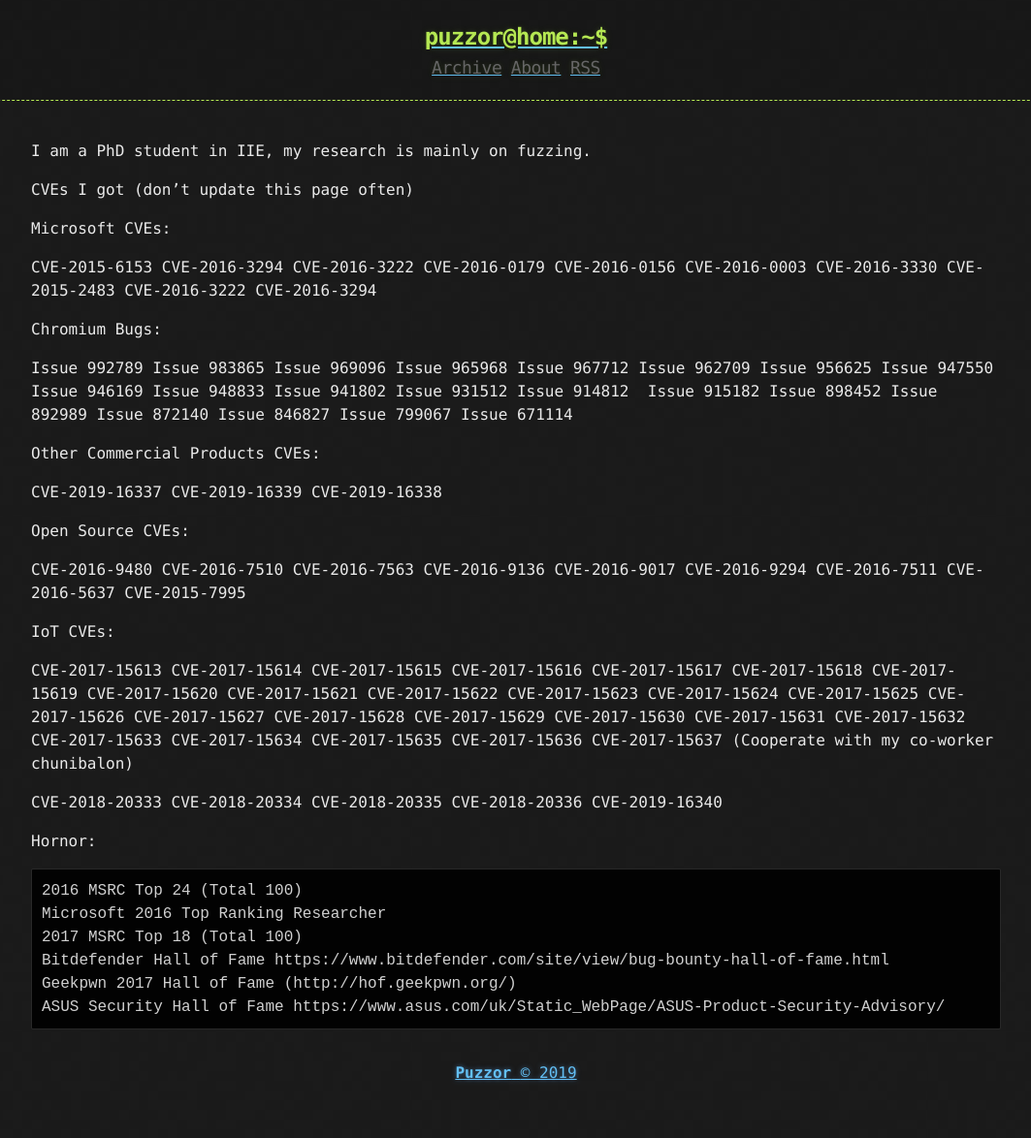
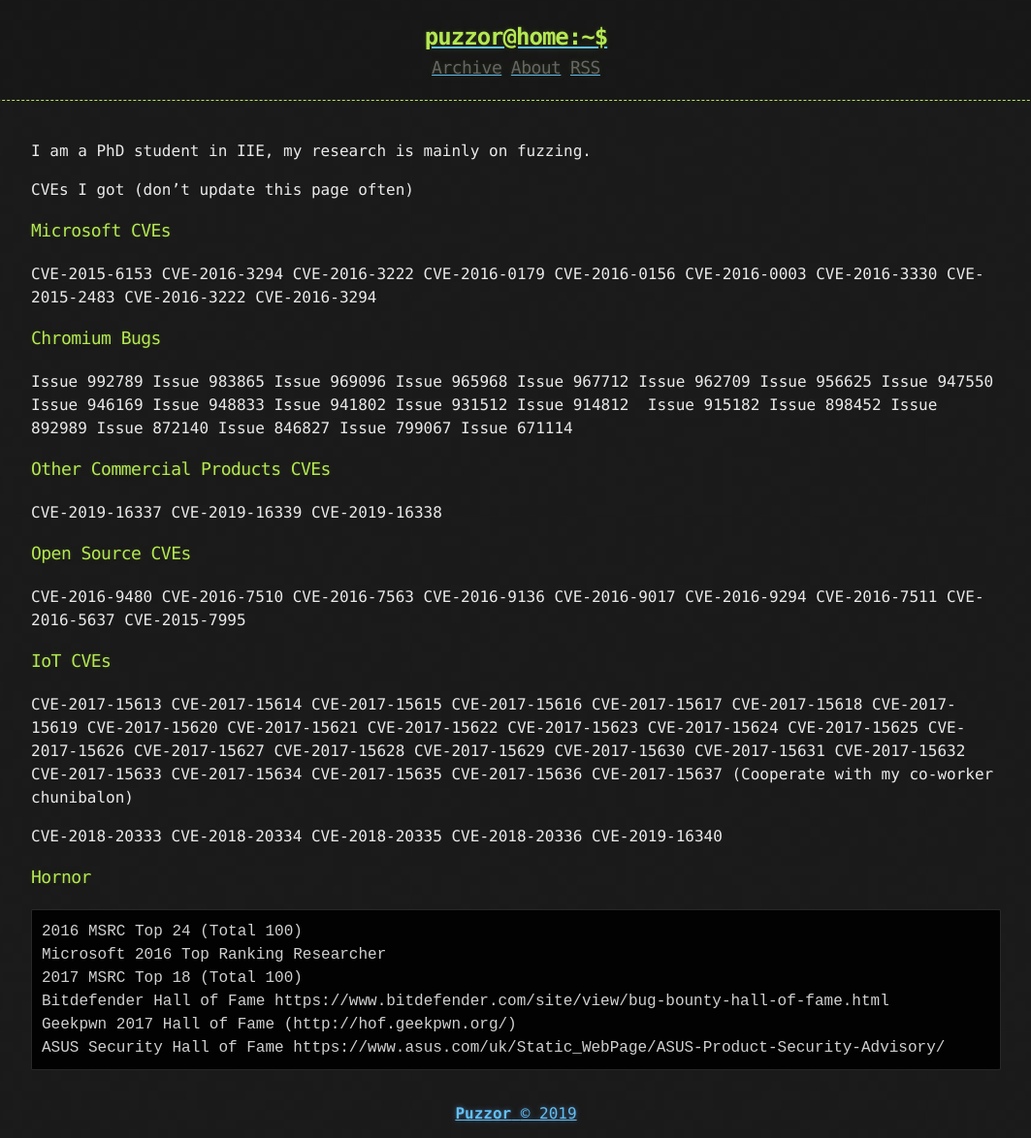
Before and after one commit to Puzzor/puzzor.github.io, a Jekyll site: the page built from about.md, in a window 1280 px wide. Shown: the whole page at 97% size, without its empty margins (108-1171 px from the left). Built offline with Jekyll 4.4.1, drawn with Linux system fonts in a browser that asks for light colours; before the commit the page ends 1132 px from its top, so only the background shows below that; part of the change alters nothing that is shown.

```diff
--- a/about.md
+++ b/about.md
@@ -7,33 +7,33 @@ I am a PhD student in IIE, my research is mainly on fuzzing.
 
 CVEs I got (don't update this page often)
 
-Microsoft CVEs:
+### Microsoft CVEs
 
 CVE-2015-6153 CVE-2016-3294 CVE-2016-3222 CVE-2016-0179 CVE-2016-0156 CVE-2016-0003 CVE-2016-3330 CVE-2015-2483 CVE-2016-3222 CVE-2016-3294
 
-Chromium Bugs:
+### Chromium Bugs
 
 Issue 992789 Issue 983865 Issue 969096 Issue 965968 Issue 967712 Issue 962709 Issue 956625 Issue 947550 Issue 946169 Issue 948833 Issue 941802 Issue 931512 Issue 914812  Issue 915182 Issue 898452 Issue 892989 Issue 872140 Issue 846827 Issue 799067 Issue 671114
 
 
-Other Commercial Products CVEs:
+### Other Commercial Products CVEs
 
 CVE-2019-16337 CVE-2019-16339 CVE-2019-16338
 
 
-Open Source CVEs:
+### Open Source CVEs
 
 CVE-2016-9480 CVE-2016-7510 CVE-2016-7563 CVE-2016-9136 CVE-2016-9017 CVE-2016-9294 CVE-2016-7511 CVE-2016-5637 CVE-2015-7995
 
 
-IoT CVEs:
+### IoT CVEs
 
 CVE-2017-15613 CVE-2017-15614 CVE-2017-15615 CVE-2017-15616 CVE-2017-15617 CVE-2017-15618 CVE-2017-15619 CVE-2017-15620 CVE-2017-15621 CVE-2017-15622 CVE-2017-15623 CVE-2017-15624 CVE-2017-15625 CVE-2017-15626 CVE-2017-15627 CVE-2017-15628 CVE-2017-15629 CVE-2017-15630 CVE-2017-15631 CVE-2017-15632 CVE-2017-15633 CVE-2017-15634 CVE-2017-15635 CVE-2017-15636 CVE-2017-15637 (Cooperate with my co-worker chunibalon)
 
 CVE-2018-20333 CVE-2018-20334 CVE-2018-20335 CVE-2018-20336 CVE-2019-16340
 
 
-Hornor:
+### Hornor
 ~~~text
 2016 MSRC Top 24 (Total 100)
 Microsoft 2016 Top Ranking Researcher
```
